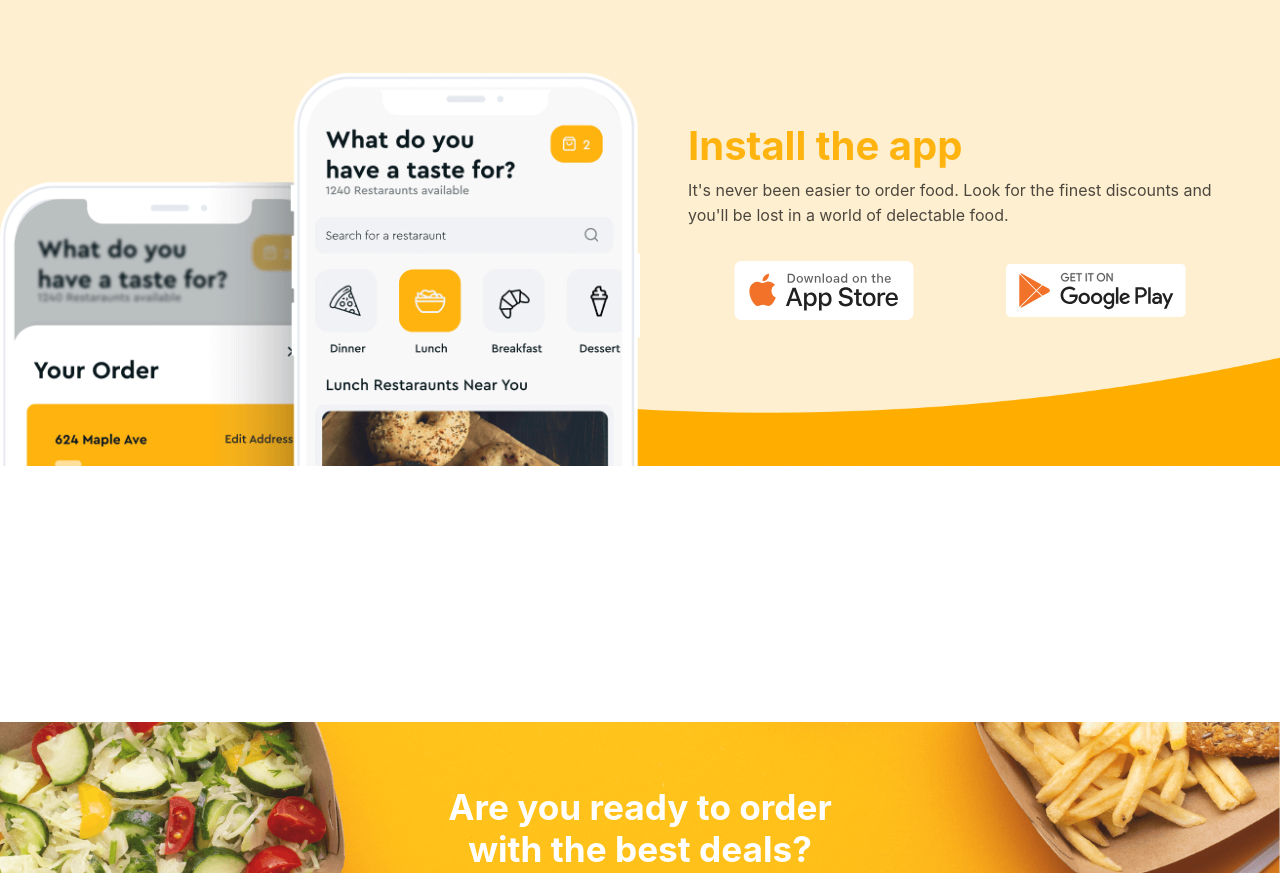
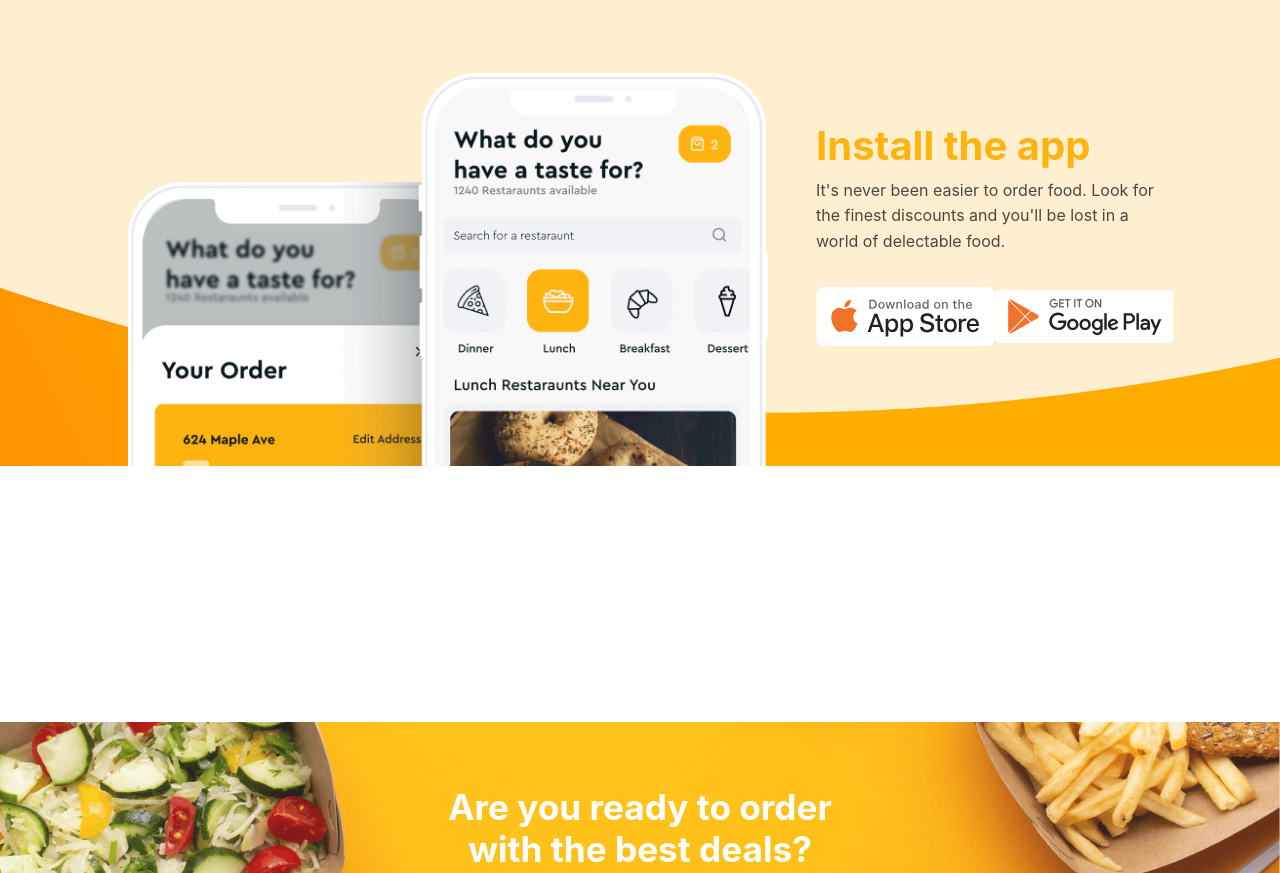
Before and after one commit to Entien-es/BeeFood, a plain HTML site: page index.html in a window 1280 px wide. Shown: the part 4618-5491 px from the top of the page. Drawn offline with Linux system fonts and the light colour scheme.

Commit message:
Update style.css

```diff
--- a/assets/css/style.css
+++ b/assets/css/style.css
@@ -531,8 +531,7 @@ h2.mgbt-64 {
     font-size: 2rem;
 }
 .Install-the-app {
-    width: 100%;
-    justify-content: center;
+    padding: 0 10%;
 }
 .Install-the-app img {
     width: 80vh;
@@ -550,7 +549,6 @@ h2.mgbt-64 {
 }
 .download-text .flex {
     padding: 4vh 0;
-    justify-content: space-around;
     align-items: center;
 }
 .download-text img{
```
